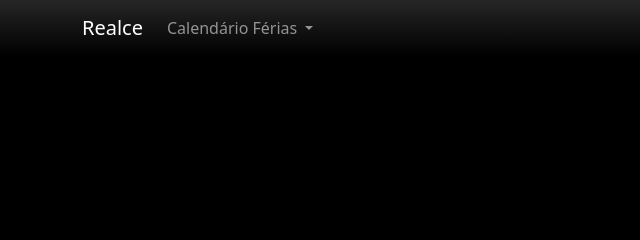
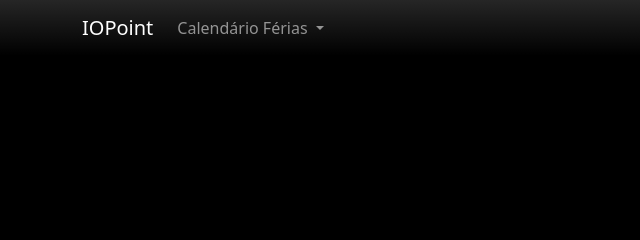
Before and after one commit to ErickLaufer/ProjectIOPoint, a website: page index.html in a window 1280 px wide. Shown: the top 240 px of the page, 0-640 px from the left. Drawn offline with nearby package versions, Linux system fonts and the light colour scheme.

```diff
--- a/index.html
+++ b/index.html
@@ -3,7 +3,7 @@
     <head>
         <meta charset="UTF-8">
         <meta name="viewport" content="width=device-width, initial-scale=1.0">
-        <title>Realce Eletrodomésticos</title>
+        <title>IOPoint - Gestao Ponto</title>
         <script
             src="https://code.jquery.com/jquery-3.6.0.min.js"></script>
         <!-- Bootstrap CSS -->
@@ -14,7 +14,7 @@
     <body>
         <nav class="navbar navbar-expand-lg navbar-dark bg-gradient">
             <div class="container">
-                <a class="navbar-brand" href="index.html">Realce</a>
+                <a class="navbar-brand" href="index.html">IOPoint</a>
 
                 <!-- Botão de Toggle para Dispositivos Pequenos -->
                 <button class="navbar-toggler" type="button"
```
Also changed, not shown: package.json (+4 -4 lines).
